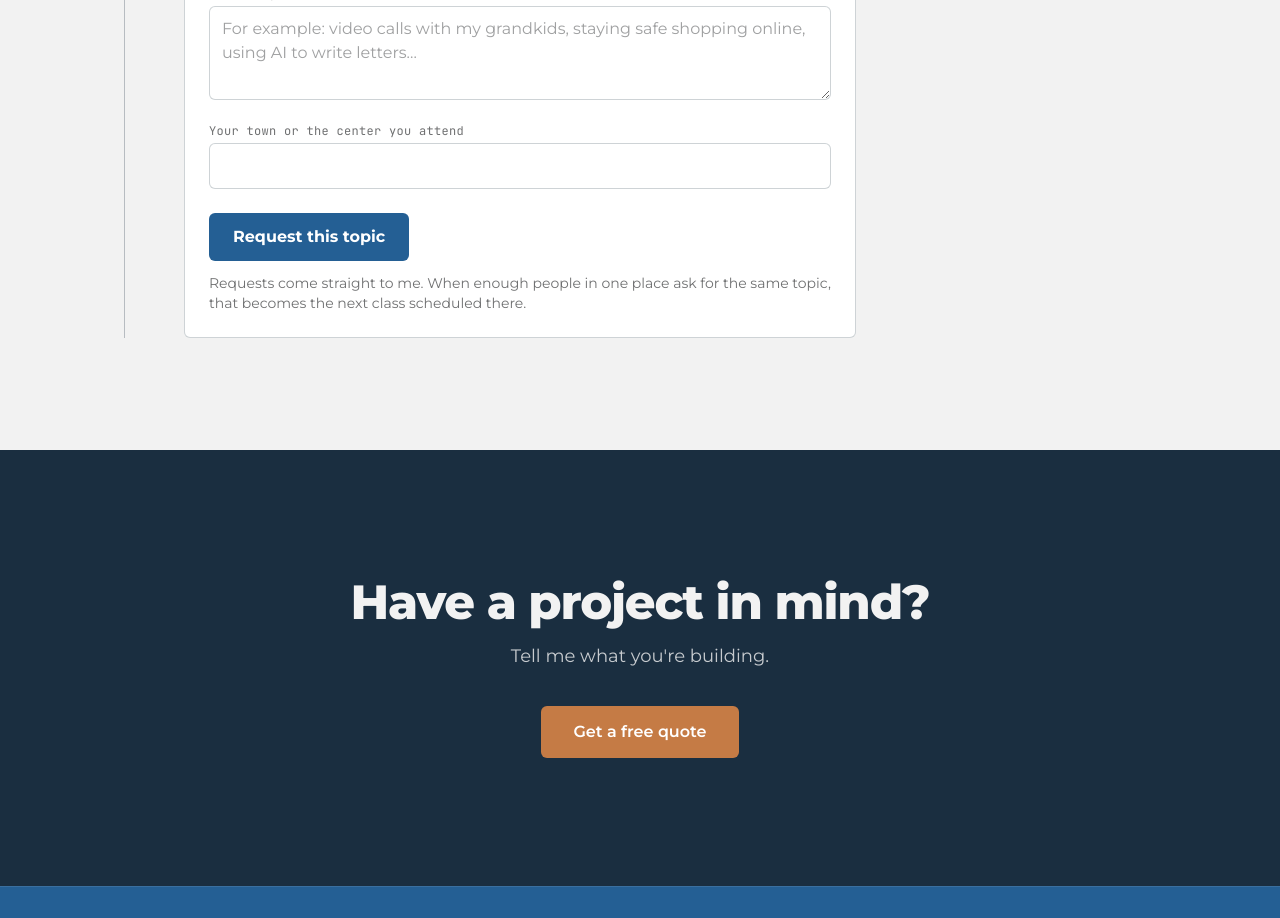
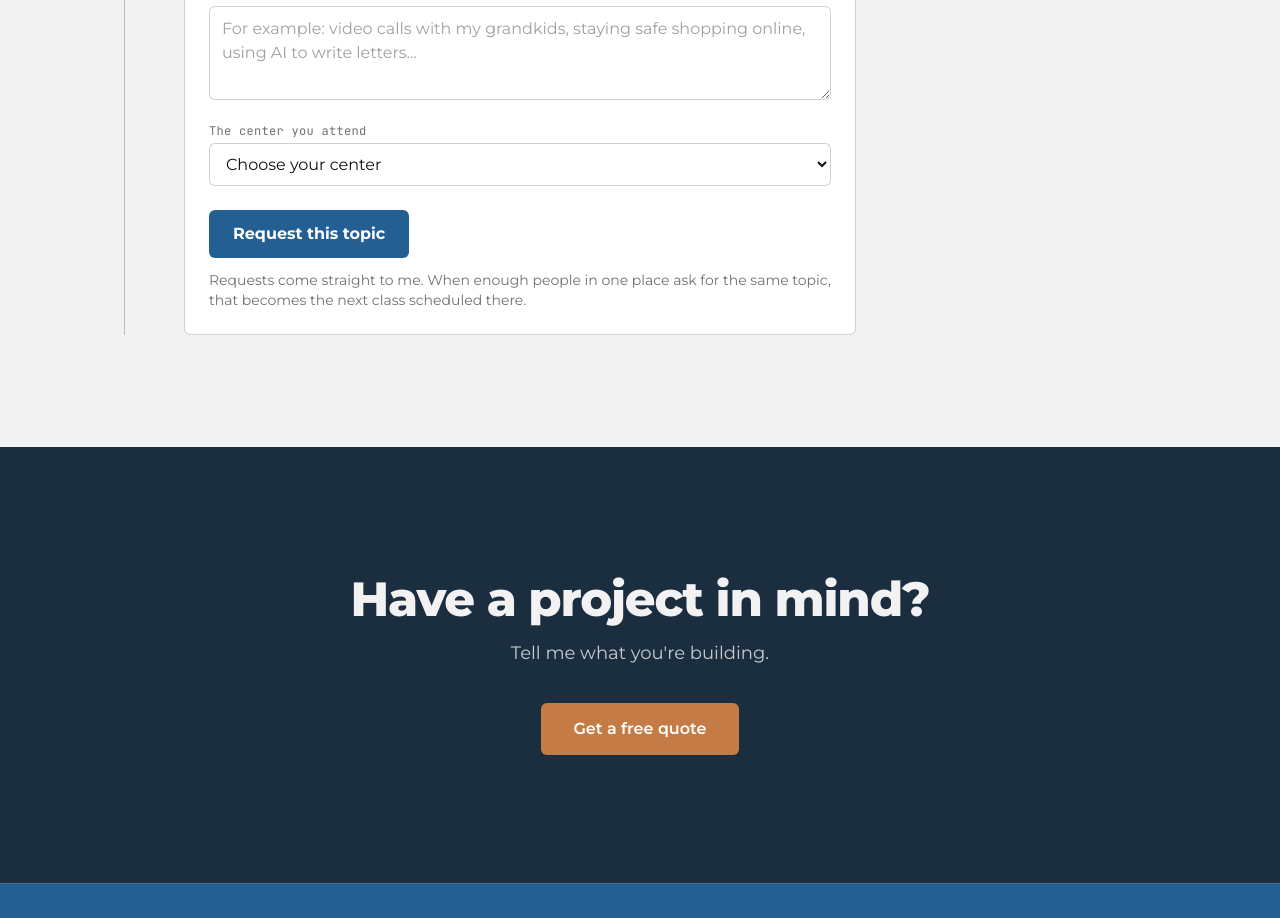
Before and after one commit to jboe26/AnchorTechInnovations_nextjs, a Next.js app in the folder anchortech-nextjs/: page /classes in a window 1280 px wide. Shown: the part 2560-3478 px from the top of the page. Built offline with nearby package versions, Linux system fonts and the light colour scheme.

Commit message:
Classes: center dropdown on request form, plus temporary test class

```diff
--- a/anchortech-nextjs/components/classes/TopicRequestForm.tsx
+++ b/anchortech-nextjs/components/classes/TopicRequestForm.tsx
@@ -6,6 +6,7 @@ export default function TopicRequestForm() {
   const [name, setName] = useState("");
   const [email, setEmail] = useState("");
   const [topic, setTopic] = useState("");
+  const [center, setCenter] = useState("");
   const [location, setLocation] = useState("");
   const [website, setWebsite] = useState("");
   const [status, setStatus] = useState<"idle" | "sending" | "sent" | "error">("idle");
@@ -36,7 +37,13 @@ export default function TopicRequestForm() {
       const res = await fetch("/api/topic-request", {
         method: "POST",
         headers: { "Content-Type": "application/json" },
-        body: JSON.stringify({ name, email, topic, location, website }),
+        body: JSON.stringify({
+          name,
+          email,
+          topic,
+          location: center === "other" ? location : center,
+          website,
+        }),
       });
       if (!res.ok) {
         const body = await res.json().catch(() => null);
@@ -104,16 +111,40 @@ export default function TopicRequestForm() {
       </div>
       <div className="mt-4">
         <label htmlFor={locationId} className={labelClass}>
-          Your town or the center you attend
+          The center you attend
         </label>
-        <input
+        <select
           id={locationId}
-          type="text"
           required
-          value={location}
-          onChange={(e) => setLocation(e.target.value)}
+          value={center}
+          onChange={(e) => setCenter(e.target.value)}
           className={inputClass}
-        />
+        >
+          <option value="" disabled>
+            Choose your center
+          </option>
+          <option value="Berewick Recreation Center, Charlotte">
+            Berewick Recreation Center, Charlotte
+          </option>
+          <option value="Belle Johnston Community Center, Pineville">
+            Belle Johnston Community Center, Pineville
+          </option>
+          <option value="Bazemore Active Adult Center, Monroe">
+            Bazemore Active Adult Center, Monroe
+          </option>
+          <option value="other">Somewhere else</option>
+        </select>
+        {center === "other" && (
+          <input
+            type="text"
+            required
+            value={location}
+            onChange={(e) => setLocation(e.target.value)}
+            className={`${inputClass} mt-3`}
+            placeholder="Your town or the center you attend"
+            aria-label="Your town or the center you attend"
+          />
+        )}
       </div>
       {/* Honeypot: hidden from people, filled by bots. */}
       <div aria-hidden="true" className="absolute -left-[9999px] top-auto h-px w-px overflow-hidden">
```
